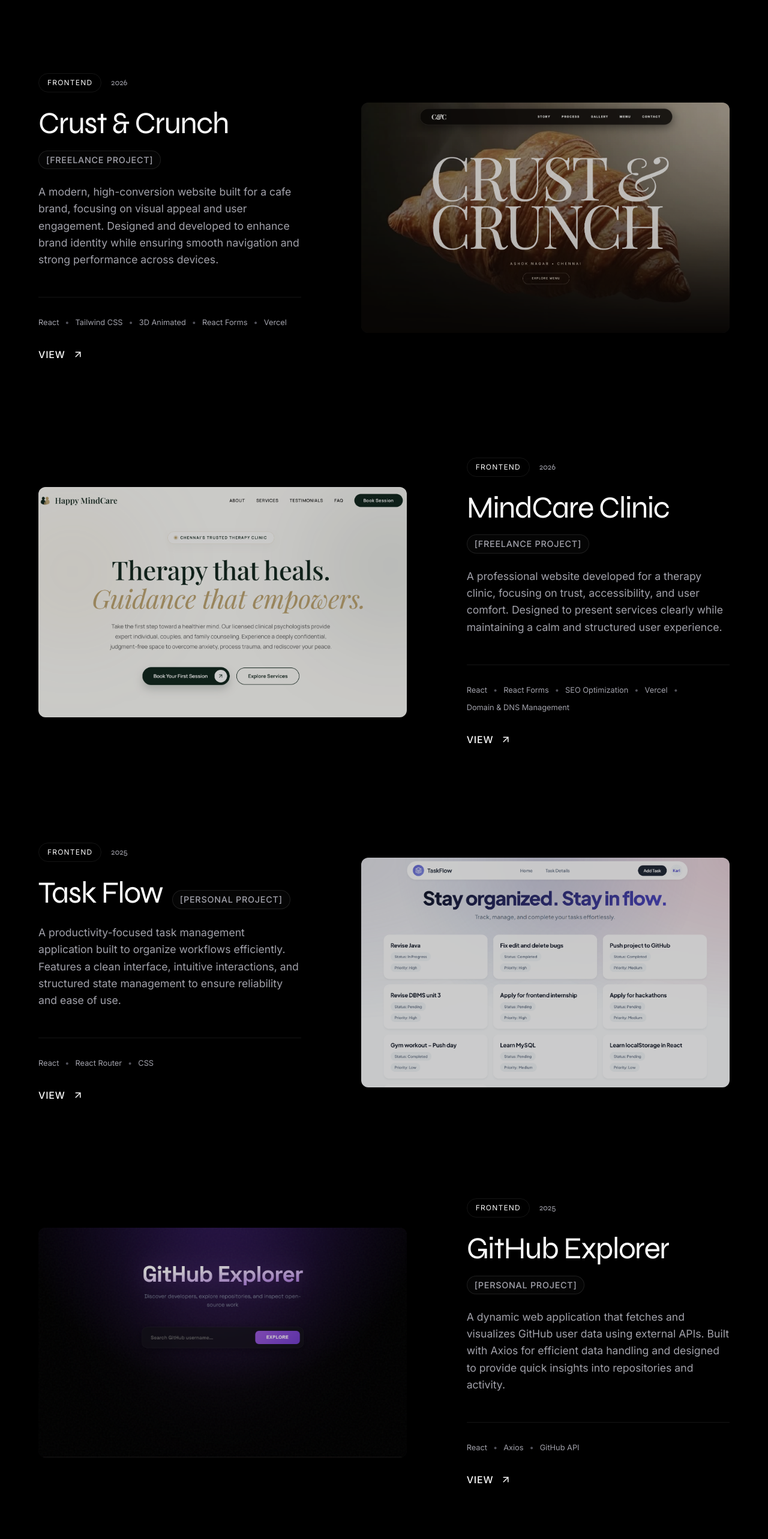
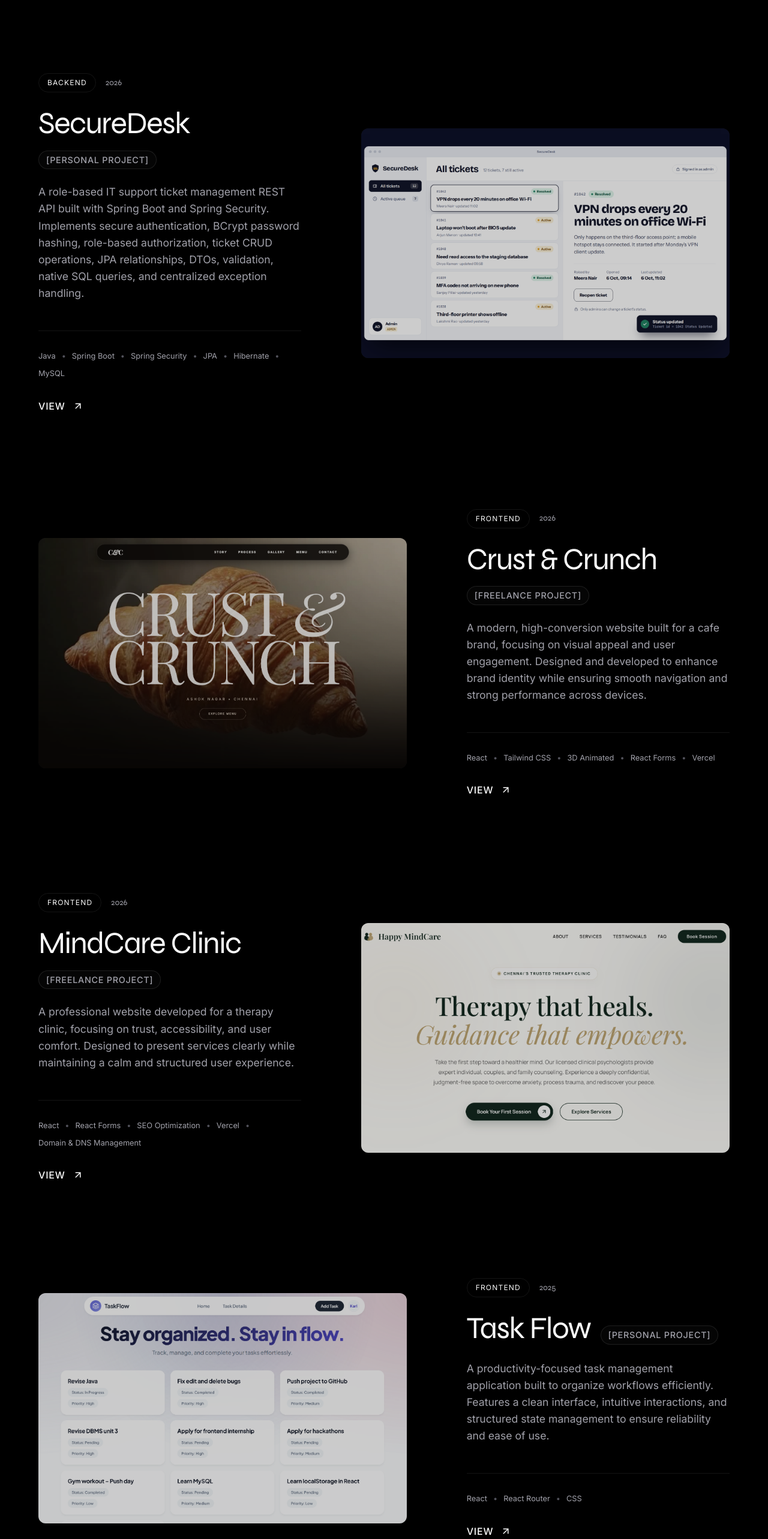
Before and after one commit to karl2603/Karl_Portfolio, a React (Vite) app: page / in a window 1280 px wide. Shown: the part 2380-4946 px from the top of the page at 60% size. Built offline with nearby package versions, Linux system fonts and the light colour scheme.

Commit message:
Edited Project

```diff
--- a/src/App.jsx
+++ b/src/App.jsx
@@ -291,7 +291,7 @@ const Hero = () => {
             >
               Karl
             </motion.span>
-            <br/>
+            <br />
             <motion.span
               initial={{ opacity: 0, y: 30 }}
               animate={{ opacity: 1, y: 0 }}
@@ -358,7 +358,7 @@ const Hero = () => {
 const About = () => {
   return (
     <section className="about" id="about">
-       <motion.div
+      <motion.div
         className="about-wrapper"
         initial={{ opacity: 0, y: 50 }}
         whileInView={{ opacity: 1, y: 0 }}
@@ -395,11 +395,21 @@ const Projects = () => {
       title: "Novaport AI Agent",
       type: "Personal Project",
       description: "An AI-powered assistant designed to streamline workflows and automate repetitive tasks. Built with a focus on real-time interaction, clean UI, and seamless integration with modern APIs to deliver a practical and responsive user experience.",
-      tech: ["React", "React Router","Tailwind CSS", "Python", "Gemini AI"],
+      tech: ["React", "React Router", "Tailwind CSS", "Python", "Gemini AI"],
       category: "AI-Full Stack",
       year: "2026",
       link: "https://novaport-ai.vercel.app/",
       image: "./Novaport.png"
+    },
+    {
+      title: "SecureDesk",
+      type: "Personal Project",
+      description: "A role-based IT support ticket management REST API built with Spring Boot and Spring Security. Implements secure authentication, BCrypt password hashing, role-based authorization, ticket CRUD operations, JPA relationships, DTOs, validation, native SQL queries, and centralized exception handling.",
+      tech: ["Java", "Spring Boot", "Spring Security", "JPA", "Hibernate", "MySQL"],
+      category: "Backend",
+      year: "2026",
+      link: "https://github.com/karl2603/SecureDesk",
+      image: "./SecureDesk.png"
     },
     {
       title: "Crust & Crunch",
@@ -415,7 +425,7 @@ const Projects = () => {
       title: "MindCare Clinic",
       type: "Freelance Project",
       description: "A professional website developed for a therapy clinic, focusing on trust, accessibility, and user comfort. Designed to present services clearly while maintaining a calm and structured user experience.",
-      tech: ["React", "React Forms", "SEO Optimization", "Vercel", "Domain & DNS Management" ],
+      tech: ["React", "React Forms", "SEO Optimization", "Vercel", "Domain & DNS Management"],
       category: "Frontend",
       year: "2026",
       link: "https://happymindcare.in/",
@@ -430,16 +440,6 @@ const Projects = () => {
       year: "2025",
       link: "https://task-flow-phi-eight.vercel.app/",
       image: "./Taskflow.png"
-    },
-    {
-      title: "GitHub Explorer",
-      type: "Personal Project",
-      description: "A dynamic web application that fetches and visualizes GitHub user data using external APIs. Built with Axios for efficient data handling and designed to provide quick insights into repositories and activity.",
-      tech: ["React", "Axios", "GitHub API"],
-      category: "Frontend",
-      year: "2025",
-      link: "https://git-hub-explorer-psi.vercel.app/",
-      image: "./GithubExpo.png"
     }
   ];
 
@@ -530,7 +530,7 @@ const Services = () => {
         viewport={{ once: true }}
         transition={transition}
       >
-         <div className="section-label">
+        <div className="section-label">
           <span className="number">03</span>
           <span className="label-text">Core Expertise</span>
         </div>
@@ -691,10 +691,10 @@ const TechStack = () => {
     if (window.innerWidth <= 768) return;
 
     const cards = document.querySelectorAll('.bento-box');
-    for(const card of cards) {
+    for (const card of cards) {
       const rect = card.getBoundingClientRect(),
-            x = e.clientX - rect.left,
-            y = e.clientY - rect.top;
+        x = e.clientX - rect.left,
+        y = e.clientY - rect.top;
       card.style.setProperty("--mouse-x", `${x}px`);
       card.style.setProperty("--mouse-y", `${y}px`);
     }
@@ -702,7 +702,7 @@ const TechStack = () => {
 
   return (
     <section className="tech-stack" id="stack" onMouseMove={handleMouseMove}>
-       <motion.div
+      <motion.div
         className="section-header"
         initial={{ opacity: 0, y: 50 }}
         whileInView={{ opacity: 1, y: 0 }}
@@ -914,7 +914,7 @@ export default function App() {
         <Contact />
       </main>
       <Footer />
-      <Analytics/>
+      <Analytics />
     </div>
   );
 }
```
Also changed, not shown: public/SecureDesk.png (added).
